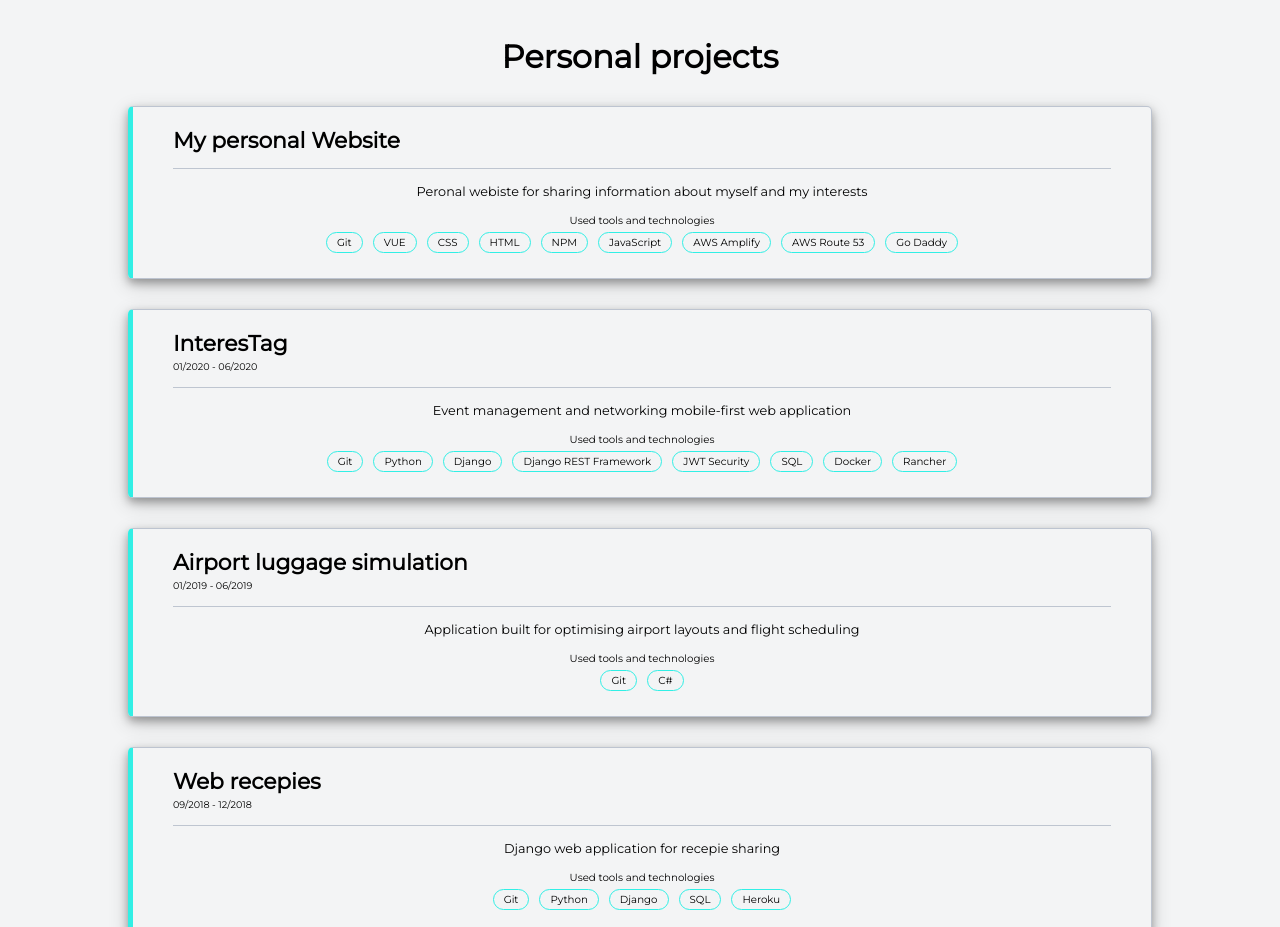
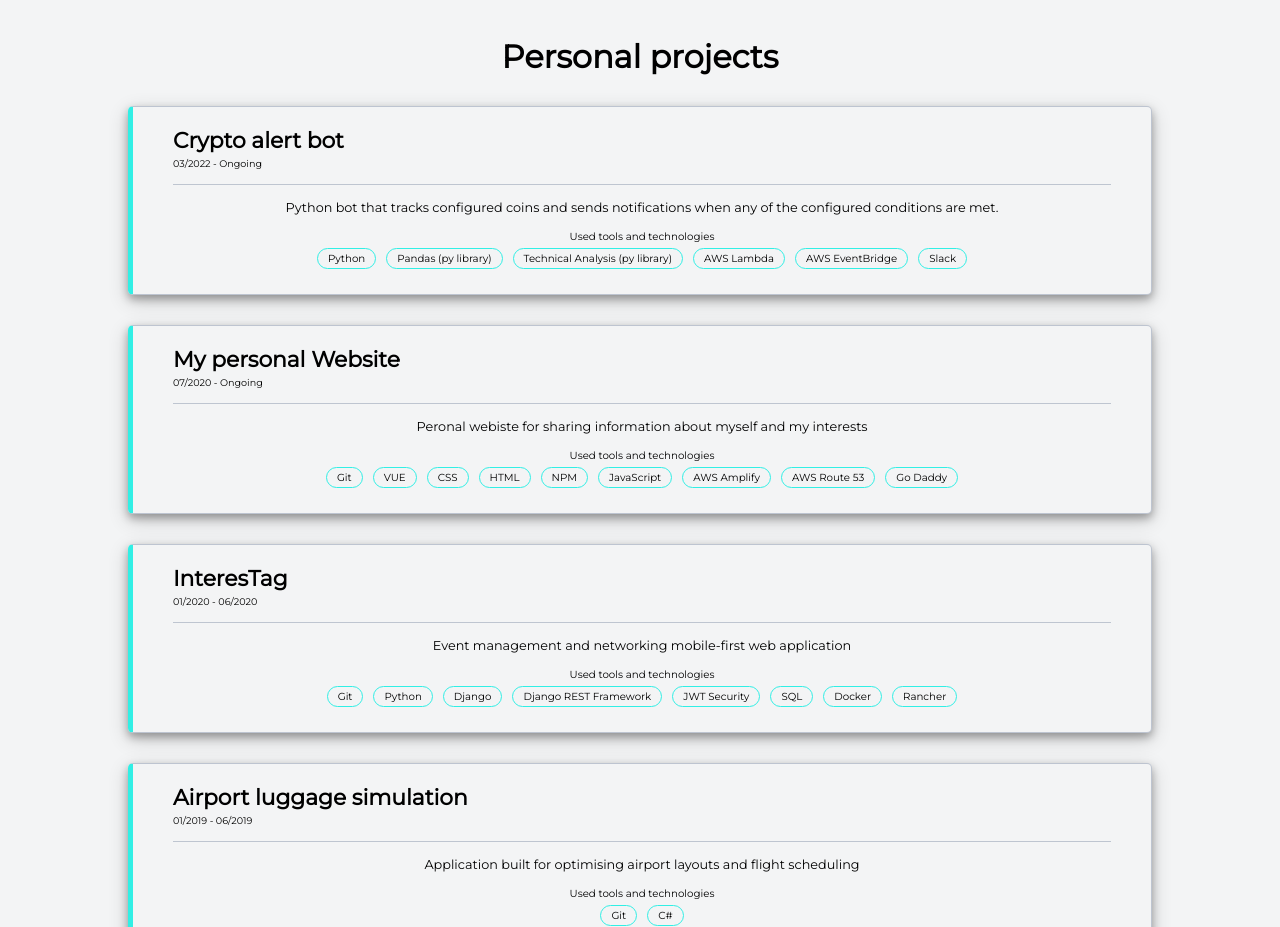
Before and after one commit to AleksandarStaikov/astaykov-ui, a Vue app: page /experience in a window 1280 px wide. Shown: the part 980-1907 px from the top of the page. Built offline with nearby package versions, Linux system fonts and the light colour scheme.

Commit message:
added crypto bot

```diff
--- a/src/views/Experience.vue
+++ b/src/views/Experience.vue
@@ -92,7 +92,30 @@
       <div class="experience-item">
         <div class="split">
           <div class="left">
+            <h1>Crypto alert bot</h1>
+            <div>03/2022 - Ongoing</div>
+          </div>
+        </div>
+        <div class="description">
+          Python bot that tracks configured coins and sends notifications when any of the configured conditions are met.
+        </div>
+        <div class="tools">
+          <div class="heading">Used tools and technologies</div>
+          <div class="badges">
+            <div>Python</div>
+            <div>Pandas (py library)</div>
+            <div>Technical Analysis (py library)</div>
+            <div>AWS Lambda</div>
+            <div>AWS EventBridge</div>
+            <div>Slack</div>
+          </div>
+        </div>
+      </div>
+      <div class="experience-item">
+        <div class="split">
+          <div class="left">
             <h1>My personal Website</h1>
+            <div>07/2020 - Ongoing</div>
           </div>
         </div>
         <div class="description">
```
